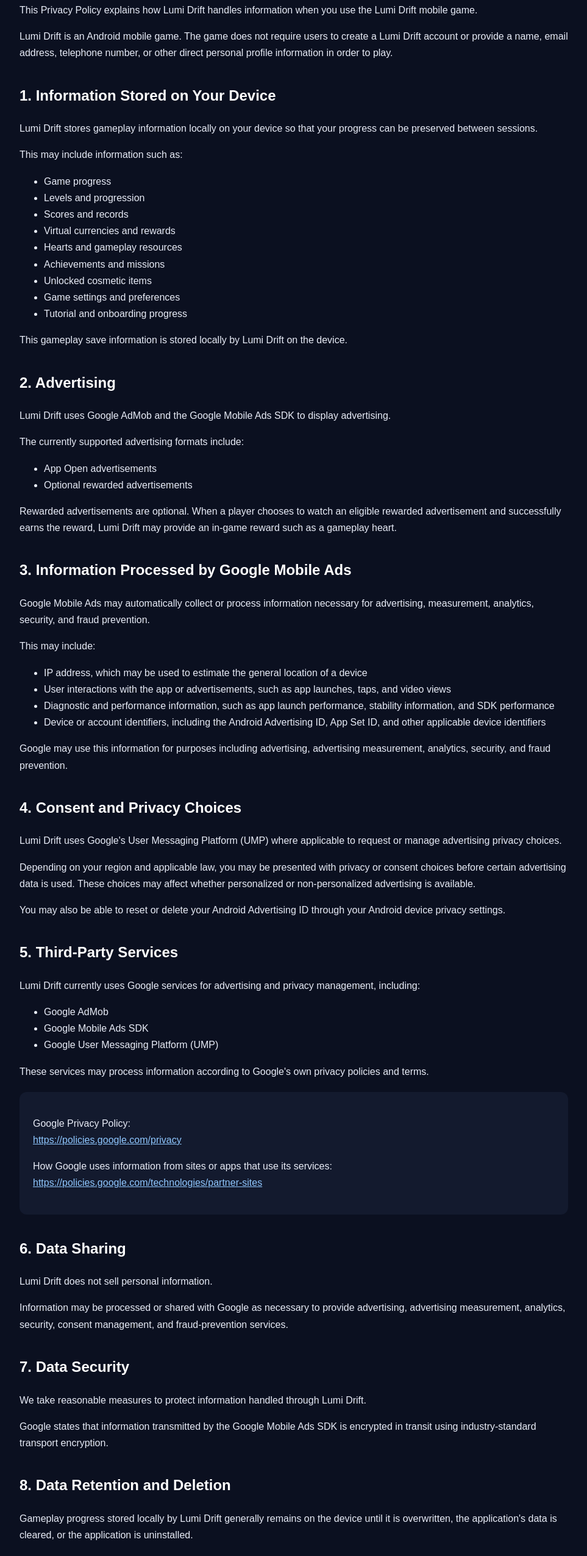
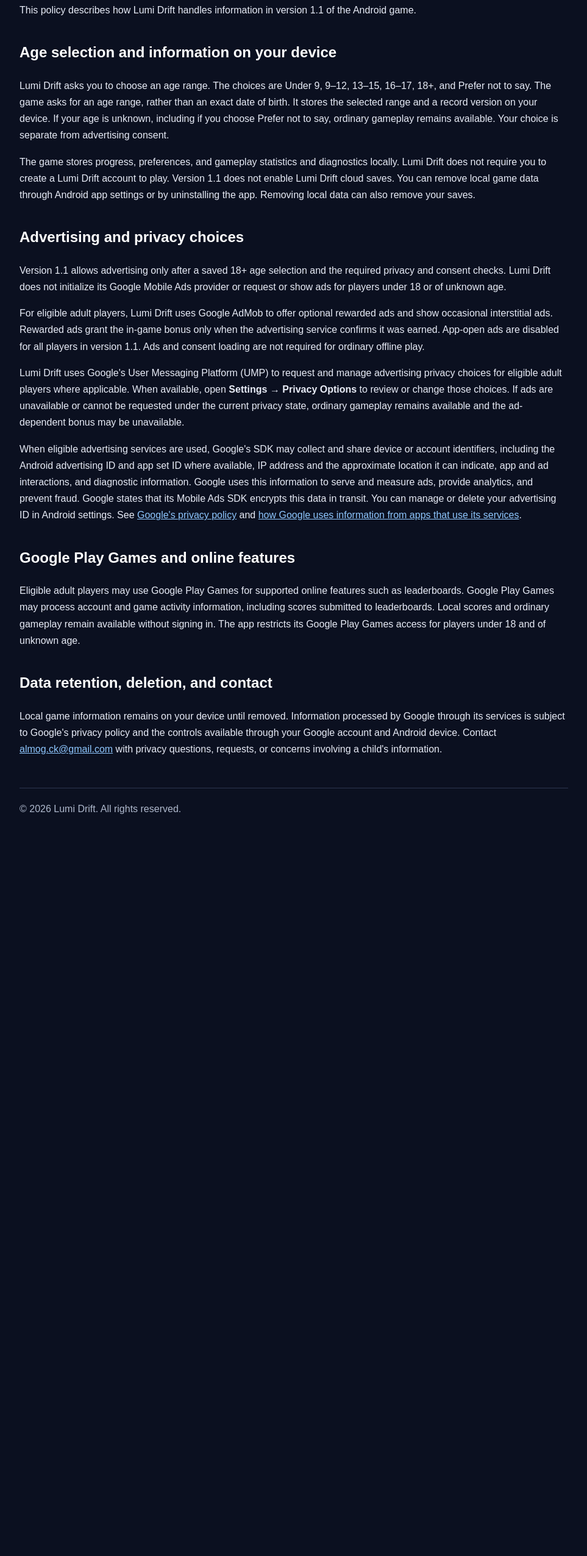
Before and after one commit to lumidriftgame/lumidriftgame.github.io, a plain HTML site: page privacy-policy.html in a window 1280 px wide. Shown: the part 180-2732 px from the top of the page at 61% size, without its empty margins (158-1121 px from the left). After the commit the page ends 1590 px from the top, so only its background shows below. Drawn offline with Linux system fonts and the light colour scheme.

Commit message:
Update privacy policy for Lumi Drift v1.1

```diff
--- a/privacy-policy.html
+++ b/privacy-policy.html
@@ -61,245 +61,34 @@
 <div class="container">
 
     <h1>Privacy Policy for Lumi Drift</h1>
-    <div class="updated">Last updated: August 17, 2026</div>
 
-    <p>
-        This Privacy Policy explains how Lumi Drift handles information when
-        you use the Lumi Drift mobile game.
-    </p>
+    <div class="updated">Version 1.1</div>
 
-    <p>
-        Lumi Drift is an Android mobile game. The game does not require users
-        to create a Lumi Drift account or provide a name, email address,
-        telephone number, or other direct personal profile information in
-        order to play.
-    </p>
+    <p>This policy describes how Lumi Drift handles information in version 1.1 of the Android game.</p>
 
-    <h2>1. Information Stored on Your Device</h2>
+    <h2>Age selection and information on your device</h2>
 
-    <p>
-        Lumi Drift stores gameplay information locally on your device so that
-        your progress can be preserved between sessions.
-    </p>
+    <p>Lumi Drift asks you to choose an age range. The choices are Under 9, 9–12, 13–15, 16–17, 18+, and Prefer not to say. The game asks for an age range, rather than an exact date of birth. It stores the selected range and a record version on your device. If your age is unknown, including if you choose Prefer not to say, ordinary gameplay remains available. Your choice is separate from advertising consent.</p>
 
-    <p>This may include information such as:</p>
+    <p>The game stores progress, preferences, and gameplay statistics and diagnostics locally. Lumi Drift does not require you to create a Lumi Drift account to play. Version 1.1 does not enable Lumi Drift cloud saves. You can remove local game data through Android app settings or by uninstalling the app. Removing local data can also remove your saves.</p>
 
-    <ul>
-        <li>Game progress</li>
-        <li>Levels and progression</li>
-        <li>Scores and records</li>
-        <li>Virtual currencies and rewards</li>
-        <li>Hearts and gameplay resources</li>
-        <li>Achievements and missions</li>
-        <li>Unlocked cosmetic items</li>
-        <li>Game settings and preferences</li>
-        <li>Tutorial and onboarding progress</li>
-    </ul>
+    <h2>Advertising and privacy choices</h2>
 
-    <p>
-        This gameplay save information is stored locally by Lumi Drift on the
-        device.
-    </p>
+    <p>Version 1.1 allows advertising only after a saved 18+ age selection and the required privacy and consent checks. Lumi Drift does not initialize its Google Mobile Ads provider or request or show ads for players under 18 or of unknown age.</p>
 
-    <h2>2. Advertising</h2>
+    <p>For eligible adult players, Lumi Drift uses Google AdMob to offer optional rewarded ads and show occasional interstitial ads. Rewarded ads grant the in-game bonus only when the advertising service confirms it was earned. App-open ads are disabled for all players in version 1.1. Ads and consent loading are not required for ordinary offline play.</p>
 
-    <p>
-        Lumi Drift uses Google AdMob and the Google Mobile Ads SDK to display
-        advertising.
-    </p>
+    <p>Lumi Drift uses Google&#x27;s User Messaging Platform (UMP) to request and manage advertising privacy choices for eligible adult players where applicable. When available, open <strong>Settings → Privacy Options</strong> to review or change those choices. If ads are unavailable or cannot be requested under the current privacy state, ordinary gameplay remains available and the ad-dependent bonus may be unavailable.</p>
 
-    <p>The currently supported advertising formats include:</p>
+    <p>When eligible advertising services are used, Google&#x27;s SDK may collect and share device or account identifiers, including the Android advertising ID and app set ID where available, IP address and the approximate location it can indicate, app and ad interactions, and diagnostic information. Google uses this information to serve and measure ads, provide analytics, and prevent fraud. Google states that its Mobile Ads SDK encrypts this data in transit. You can manage or delete your advertising ID in Android settings. See <a href="https://policies.google.com/privacy">Google&#x27;s privacy policy</a> and <a href="https://policies.google.com/technologies/partner-sites">how Google uses information from apps that use its services</a>.</p>
 
-    <ul>
-        <li>App Open advertisements</li>
-        <li>Optional rewarded advertisements</li>
-    </ul>
+    <h2>Google Play Games and online features</h2>
 
-    <p>
-        Rewarded advertisements are optional. When a player chooses to watch
-        an eligible rewarded advertisement and successfully earns the reward,
-        Lumi Drift may provide an in-game reward such as a gameplay heart.
-    </p>
+    <p>Eligible adult players may use Google Play Games for supported online features such as leaderboards. Google Play Games may process account and game activity information, including scores submitted to leaderboards. Local scores and ordinary gameplay remain available without signing in. The app restricts its Google Play Games access for players under 18 and of unknown age.</p>
 
-    <h2>3. Information Processed by Google Mobile Ads</h2>
+    <h2>Data retention, deletion, and contact</h2>
 
-    <p>
-        Google Mobile Ads may automatically collect or process information
-        necessary for advertising, measurement, analytics, security, and
-        fraud prevention.
-    </p>
-
-    <p>This may include:</p>
-
-    <ul>
-        <li>
-            IP address, which may be used to estimate the general location of
-            a device
-        </li>
-
-        <li>
-            User interactions with the app or advertisements, such as app
-            launches, taps, and video views
-        </li>
-
-        <li>
-            Diagnostic and performance information, such as app launch
-            performance, stability information, and SDK performance
-        </li>
-
-        <li>
-            Device or account identifiers, including the Android Advertising
-            ID, App Set ID, and other applicable device identifiers
-        </li>
-    </ul>
-
-    <p>
-        Google may use this information for purposes including advertising,
-        advertising measurement, analytics, security, and fraud prevention.
-    </p>
-
-    <h2>4. Consent and Privacy Choices</h2>
-
-    <p>
-        Lumi Drift uses Google's User Messaging Platform (UMP) where
-        applicable to request or manage advertising privacy choices.
-    </p>
-
-    <p>
-        Depending on your region and applicable law, you may be presented with
-        privacy or consent choices before certain advertising data is used.
-        These choices may affect whether personalized or non-personalized
-        advertising is available.
-    </p>
-
-    <p>
-        You may also be able to reset or delete your Android Advertising ID
-        through your Android device privacy settings.
-    </p>
-
-    <h2>5. Third-Party Services</h2>
-
-    <p>
-        Lumi Drift currently uses Google services for advertising and privacy
-        management, including:
-    </p>
-
-    <ul>
-        <li>Google AdMob</li>
-        <li>Google Mobile Ads SDK</li>
-        <li>Google User Messaging Platform (UMP)</li>
-    </ul>
-
-    <p>
-        These services may process information according to Google's own
-        privacy policies and terms.
-    </p>
-
-    <div class="card">
-        <p>
-            Google Privacy Policy:<br>
-            <a href="https://policies.google.com/privacy">
-                https://policies.google.com/privacy
-            </a>
-        </p>
-
-        <p>
-            How Google uses information from sites or apps that use its
-            services:<br>
-            <a href="https://policies.google.com/technologies/partner-sites">
-                https://policies.google.com/technologies/partner-sites
-            </a>
-        </p>
-    </div>
-
-    <h2>6. Data Sharing</h2>
-
-    <p>
-        Lumi Drift does not sell personal information.
-    </p>
-
-    <p>
-        Information may be processed or shared with Google as necessary to
-        provide advertising, advertising measurement, analytics, security,
-        consent management, and fraud-prevention services.
-    </p>
-
-    <h2>7. Data Security</h2>
-
-    <p>
-        We take reasonable measures to protect information handled through
-        Lumi Drift.
-    </p>
-
-    <p>
-        Google states that information transmitted by the Google Mobile Ads
-        SDK is encrypted in transit using industry-standard transport
-        encryption.
-    </p>
-
-    <h2>8. Data Retention and Deletion</h2>
-
-    <p>
-        Gameplay progress stored locally by Lumi Drift generally remains on
-        the device until it is overwritten, the application's data is cleared,
-        or the application is uninstalled.
-    </p>
-
-    <p>
-        Information processed by third-party services such as Google is
-        retained according to the applicable third-party service's policies.
-    </p>
-
-    <p>
-        Lumi Drift currently does not require users to create a Lumi Drift
-        account, so there is no Lumi Drift online user account that must be
-        deleted.
-    </p>
-
-    <p>
-        For privacy questions or requests relating directly to Lumi Drift,
-        please contact us using the address listed below.
-    </p>
-
-    <h2>9. Children's Privacy</h2>
-
-    <p>
-        Lumi Drift does not ask players to create an account or directly
-        submit personal profile information in order to play.
-    </p>
-
-    <p>
-        If you believe that personal information relating to a child has been
-        provided directly to us in a way that does not comply with applicable
-        law, please contact us so that we can review the matter and take
-        appropriate action.
-    </p>
-
-    <h2>10. Changes to This Privacy Policy</h2>
-
-    <p>
-        We may update this Privacy Policy when Lumi Drift's features,
-        third-party services, advertising systems, or legal requirements
-        change.
-    </p>
-
-    <p>
-        When the policy is updated, the "Last updated" date at the top of this
-        page will be changed.
-    </p>
-
-    <h2>11. Contact</h2>
-
-    <p>
-        For questions about this Privacy Policy or Lumi Drift's privacy
-        practices, contact:
-    </p>
-
-    <p>
-        <strong>Lumi Drift</strong><br>
-        Email:
-        <a href="mailto:YOUR_SUPPORT_EMAIL">almog.ck@gmail.com</a>
-    </p>
+    <p>Local game information remains on your device until removed. Information processed by Google through its services is subject to Google&#x27;s privacy policy and the controls available through your Google account and Android device. Contact <a href="mailto:almog.ck@gmail.com">almog.ck@gmail.com</a> with privacy questions, requests, or concerns involving a child&#x27;s information.</p>
 
     <footer>
         © 2026 Lumi Drift. All rights reserved.
```
